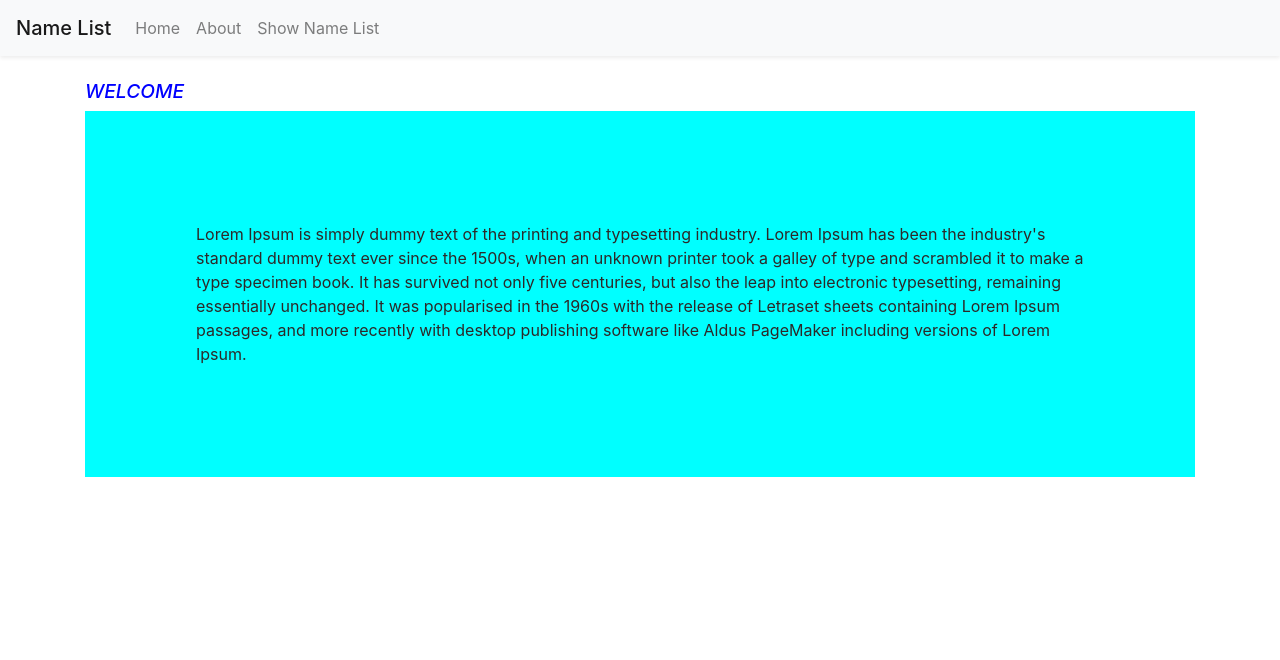
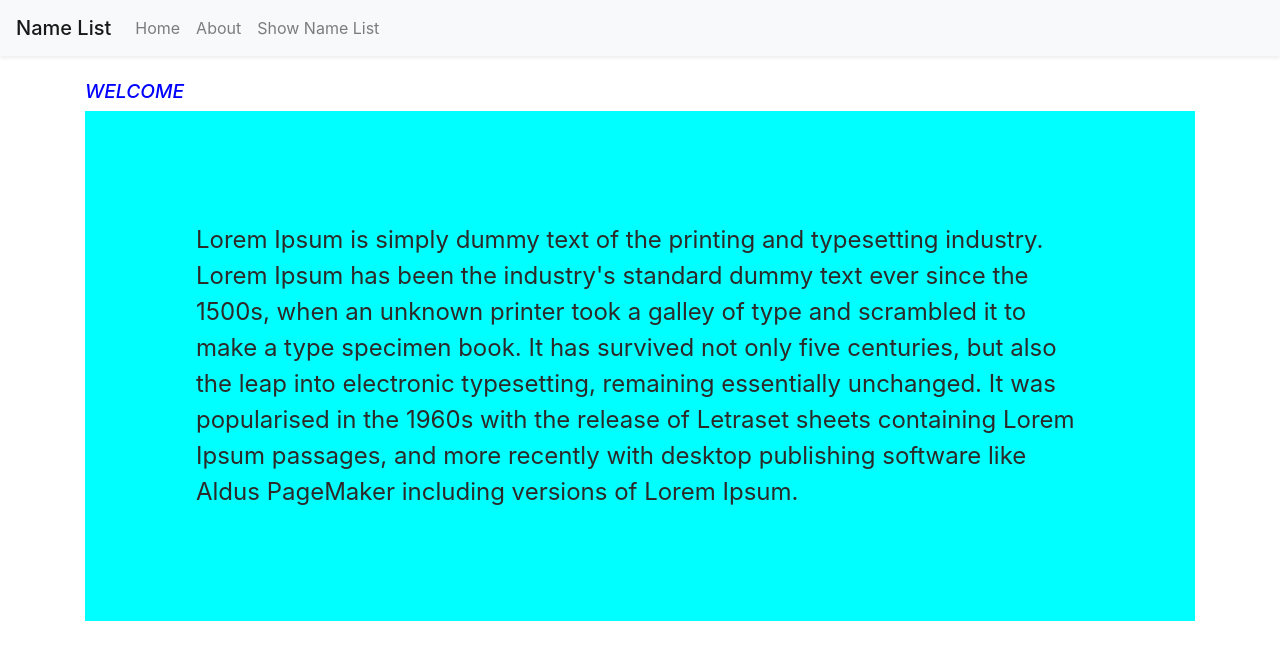
Before and after one commit to Audarilanka/RandomUserOnline-React-App, a React (Create React App) app: page /home in a window 1280 px wide. Shown: the top 660 px of the page. Built offline with nearby package versions, Linux system fonts and the light colour scheme.

Commit message:
random user

```diff
--- a/src/components/pages/Home/Home.css
+++ b/src/components/pages/Home/Home.css
@@ -4,7 +4,7 @@
   font-style: italic;
 }
 .para {
-  font-size: 100%;
+  font-size: 150%;
   color: rgb(44, 41, 41);
   background-color: aqua;
   padding: 10%;
```
